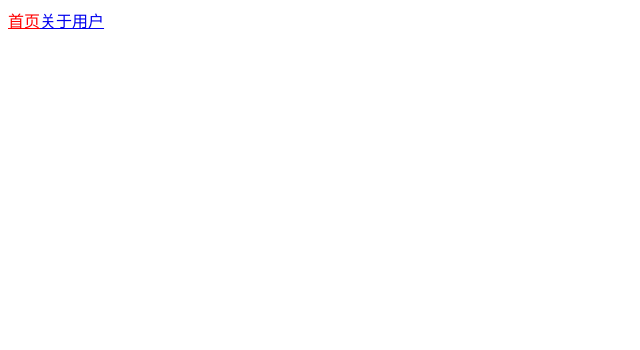
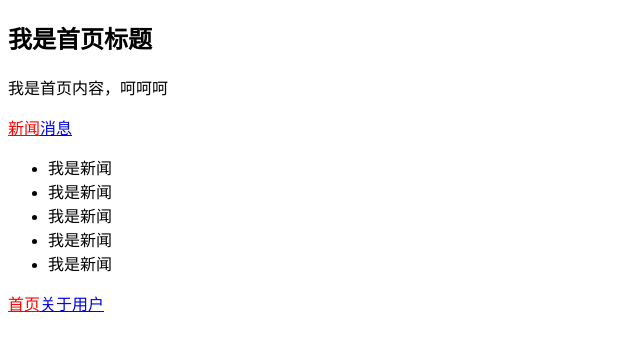
Before and after one commit to BinAnt/helloVue, a Vue app in the folder vuecli/vuerouter/: page /home/news in a window 1280 px wide. Shown: the top 350 px of the page, without its empty margins (0-640 px from the left). Built offline with nearby package versions, Linux system fonts and the light colour scheme; the HTML template or start-up script is replaced by a standard one.

Commit message:
路由的嵌套使用

```diff
--- a/vuecli/vuerouter/package.json
+++ b/vuecli/vuerouter/package.json
@@ -8,6 +8,7 @@
     "lint": "vue-cli-service lint"
   },
   "dependencies": {
+    "@vue/cli": "^4.3.1",
     "core-js": "^3.6.4",
     "vue": "^2.6.11",
     "vue-router": "^3.1.6"
--- a/vuecli/vuerouter/src/components/Home.vue
+++ b/vuecli/vuerouter/src/components/Home.vue
@@ -2,6 +2,10 @@
   <div>
       <h2>我是首页标题</h2>
       <p>我是首页内容，呵呵呵</p>
+      <router-link to="/home/news">新闻</router-link>
+      <router-link to="/home/message">消息</router-link>
+
+      <router-view></router-view>
   </div>
 </template>
 
--- /dev/null
+++ b/vuecli/vuerouter/src/components/Message.vue
@@ -0,0 +1,17 @@
+<template>
+<div>
+    <li>我是消息</li>
+    <li>我是消息</li>
+    <li>我是消息</li>
+    <li>我是消息</li>
+    <li>我是消息</li>
+</div>
+</template>
+
+<script>
+export default {
+    name: 'Message'
+}
+</script>
+<style lang='scss' scoped>
+</style>
--- /dev/null
+++ b/vuecli/vuerouter/src/components/News.vue
@@ -0,0 +1,19 @@
+<template>
+<div>
+    <ul>
+    <li>我是新闻</li>
+    <li>我是新闻</li>
+    <li>我是新闻</li>
+    <li>我是新闻</li>
+    <li>我是新闻</li>
+    </ul>
+</div>
+</template>
+
+<script>
+export default {
+    name: 'News'
+}
+</script>
+<style lang='scss' scoped>
+</style>
```
Also changed, not shown: vuecli/vuerouter/src/router/index.js (+17 -1 lines), 1 other file (tests, documents, lock files or other folders).
